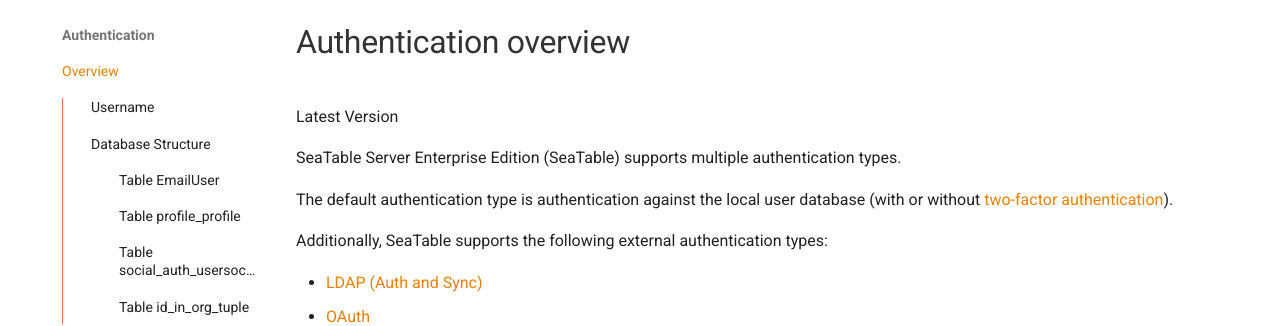
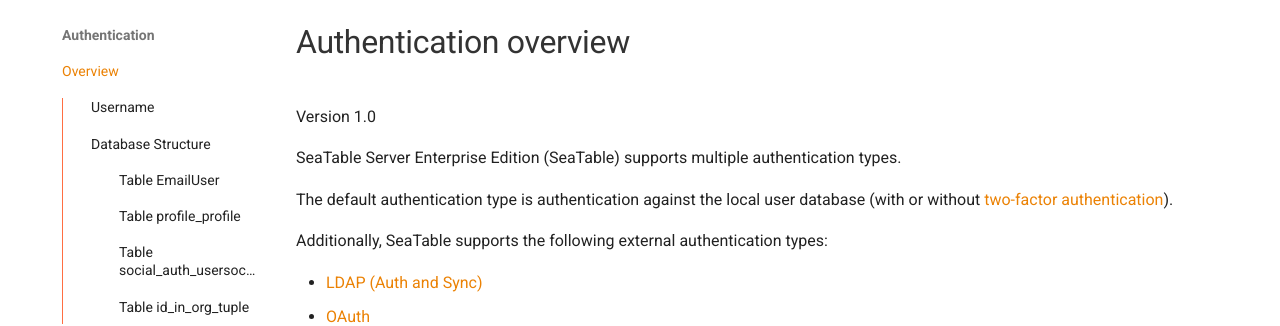
Before and after one commit to dme0611/seatable-test-manual, an MkDocs documentation site: the page built from docs/authentication/auth_overview.md, in a window 1280 px wide and 900 px high. Shown: the part 124-450 px from the top of the window. Built offline with MkDocs 1.6.1 and Material for MkDocs 9.7.7, drawn with Linux system fonts in a browser that asks for light colours; comment, search, counter and statistics services are not loaded; the version menu is left out.

Commit message:
initial commit Version 1.0

```diff
--- a/docs/authentication/auth_overview.md
+++ b/docs/authentication/auth_overview.md
@@ -1,6 +1,6 @@
 # Authentication overview
 
-Latest Version
+Version 1.0
 
 SeaTable Server Enterprise Edition (SeaTable) supports multiple authentication types.
 
```
